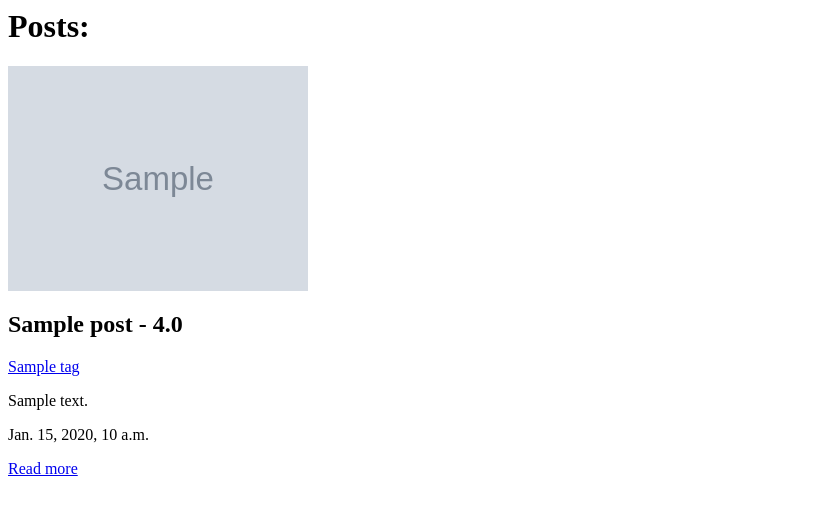
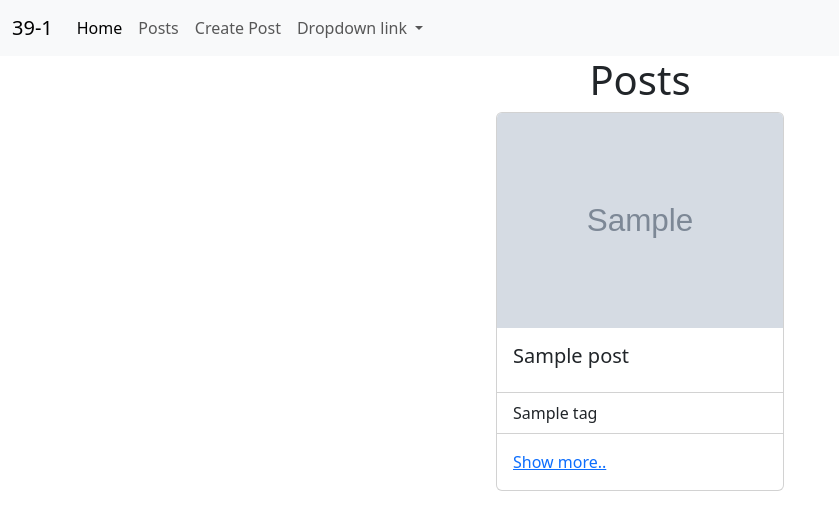
Before and after one commit to EsenbekM/39-1, a Django app: page /posts/ in a window 1280 px wide. Shown: the top 530 px of the page, without its empty margins (0-839 px from the left). Run offline with Django 4.2, Linux system fonts and the light colour scheme; tables that the repository leaves empty hold one stand-in row (Sample ...).

Commit message:
lesson 4

```diff
--- a/meme/urls.py
+++ b/meme/urls.py
@@ -6,14 +6,15 @@ from django.urls import path
 from django.conf import settings
 from django.conf.urls.static import static
 
-from post.views import hello_view, main_view, post_list_view, post_detail_view
+from post.views import hello_view, main_view, post_list_view, post_detail_view, post_create_view
 
 
 urlpatterns = [
     path("admin/", admin.site.urls),
 
-    path("", main_view),
-    path("hello/", hello_view),
-    path("posts/", post_list_view),
-    path("posts/<int:post_id>/", post_detail_view),
+    path("", main_view, name='main_view'),
+    path("hello/", hello_view, name='hello_view'),
+    path("posts/", post_list_view, name='post_list_view'),
+    path("posts/create/", post_create_view, name='post_create_view'),
+    path("posts/<int:post_id>/", post_detail_view, name='post_detail_view'),
 ] + static(settings.MEDIA_URL, document_root=settings.MEDIA_ROOT)
--- a/post/views.py
+++ b/post/views.py
@@ -66,9 +66,10 @@ Field lookups:
 
 '''
 
-from django.shortcuts import render, HttpResponse
+from django.shortcuts import render, HttpResponse, redirect
 
 from post.models import Post
+from post.forms import PostForm, PostForm2
 
 
 def hello_view(request):
@@ -121,3 +122,18 @@ def post_detail_view(request, post_id):
         context = {'post': post}
 
         return render(request, 'post/post_detail.html', context)
+
+
+def post_create_view(request):
+    if request.method == 'GET':
+        form = PostForm2()
+        return render(request, 'post/post_create.html', {'form': form})
+    elif request.method == 'POST':
+        form = PostForm2(request.POST, request.FILES)
+
+        if form.is_valid():
+            form.save()
+
+            return redirect('post_list_view')
+
+        return render(request, 'post/post_create.html', {'form': form})
--- /dev/null
+++ b/templates/components/navbar.html
@@ -0,0 +1,46 @@
+<head>
+    <link rel="stylesheet" href="https://cdn.jsdelivr.net/npm/bootstrap@5.3.2/dist/css/bootstrap.min.css" integrity="sha384-T3c6CoIi6uLrA9TneNEoa7RxnatzjcDSCmG1MXxSR1GAsXEV/Dwwykc2MPK8M2HN" crossorigin="anonymous">
+    <script src="https://cdn.jsdelivr.net/npm/bootstrap@5.3.2/dist/js/bootstrap.min.js" integrity="sha384-BBtl+eGJRgqQAUMxJ7pMwbEyER4l1g+O15P+16Ep7Q9Q+zqX6gSbd85u4mG4QzX+" crossorigin="anonymous"></script>
+    <script src="https://cdn.jsdelivr.net/npm/bootstrap@5.3.2/dist/js/bootstrap.bundle.min.js" integrity="sha384-C6RzsynM9kWDrMNeT87bh95OGNyZPhcTNXj1NW7RuBCsyN/o0jlpcV8Qyq46cDfL" crossorigin="anonymous"></script>
+</head>
+
+<body>
+
+<nav class="navbar navbar-expand-lg navbar-light bg-light">
+    <div class="container-fluid">
+      <a class="navbar-brand" href="#">39-1</a>
+      <button class="navbar-toggler" type="button" data-bs-toggle="collapse" data-bs-target="#navbarNavDropdown" aria-controls="navbarNavDropdown" aria-expanded="false" aria-label="Toggle navigation">
+        <span class="navbar-toggler-icon"></span>
+      </button>
+      <div class="collapse navbar-collapse" id="navbarNavDropdown">
+        <ul class="navbar-nav">
+          <li class="nav-item">
+            <a class="nav-link active" aria-current="page" href="/">Home</a>
+          </li>
+          <li class="nav-item">
+            <a class="nav-link" href="/posts/">Posts</a>
+          </li>
+          <li class="nav-item">
+            <a class="nav-link" href="/posts/create/">Create Post</a>
+          </li>
+          <li class="nav-item dropdown">
+            <a class="nav-link dropdown-toggle" href="#" id="navbarDropdownMenuLink" role="button" data-bs-toggle="dropdown" aria-expanded="false">
+              Dropdown link
+            </a>
+            <ul class="dropdown-menu" aria-labelledby="navbarDropdownMenuLink">
+              <li><a class="dropdown-item" href="#">Action</a></li>
+              <li><a class="dropdown-item" href="#">Another action</a></li>
+              <li><a class="dropdown-item" href="#">Something else here</a></li>
+            </ul>
+          </li>
+        </ul>
+      </div>
+    </div>
+  </nav>
+
+
+    {% block content %}
+
+    {% endblock %}
+
+</body>
--- a/templates/post/post_list.html
+++ b/templates/post/post_list.html
@@ -1,24 +1,32 @@
+{% extends 'components/navbar.html' %}
 
-<h1>
-    Posts:
+{% load static %}
+
+{% block content %}
+<h1 style="text-align: center;">
+    Posts
 </h1>
 
-{% for post in posts %}
-    <div>
-        <img src="/media/{{ post.image }}" width="300">
-        <h2>{{ post.title }} - {{ post.rate }}</h2>
-        <p>
+<div style="display: flex; flex-wrap: wrap; justify-content: space-around;">
+    {% for post in posts %}
+    <div class="card" style="width: 18rem;">
+        {% if post.image %}
+            <img src="/media/{{ post.image }}" class="card-img-top" alt="...">
+        {% else %}
+            <img src="{% static 'default.png' %}" class="card-img-top" alt="...">
+        {% endif %}
+        <div class="card-body">
+        <h5 class="card-title">{{ post.title }}</h5>
+        </div>
+        <ul class="list-group list-group-flush">
             {% for tag in post.tags.all %}
-                <a href="/tags/{{ tag.id }}">{{ tag.title }}</a>
+                <li class="list-group-item">{{ tag.title }}</li>
             {% endfor %}
-        </p>
-        <p>
-            {{ post.text }}
-        </p>
-        <p>
-            {{ post.created_at }}
-        </p>
-
-        <a href="{{ post.id }}">Read more</a>
+        </ul>
+        <div class="card-body">
+        <a href="/posts/{{ post.id }}" class="card-link">Show more..</a>
+        </div>
     </div>
-{% endfor %}
+    {% endfor %}
+</div>
+{% endblock %}
```
Also changed, not shown: post/forms.py (added, +92 -0 lines), templates/main.html (+9 -0 lines), templates/post/post_create.html (added, +19 -0 lines), templates/post/post_detail.html (+7 -1 lines), test.py (+10 -5 lines), static/default.png (added).
